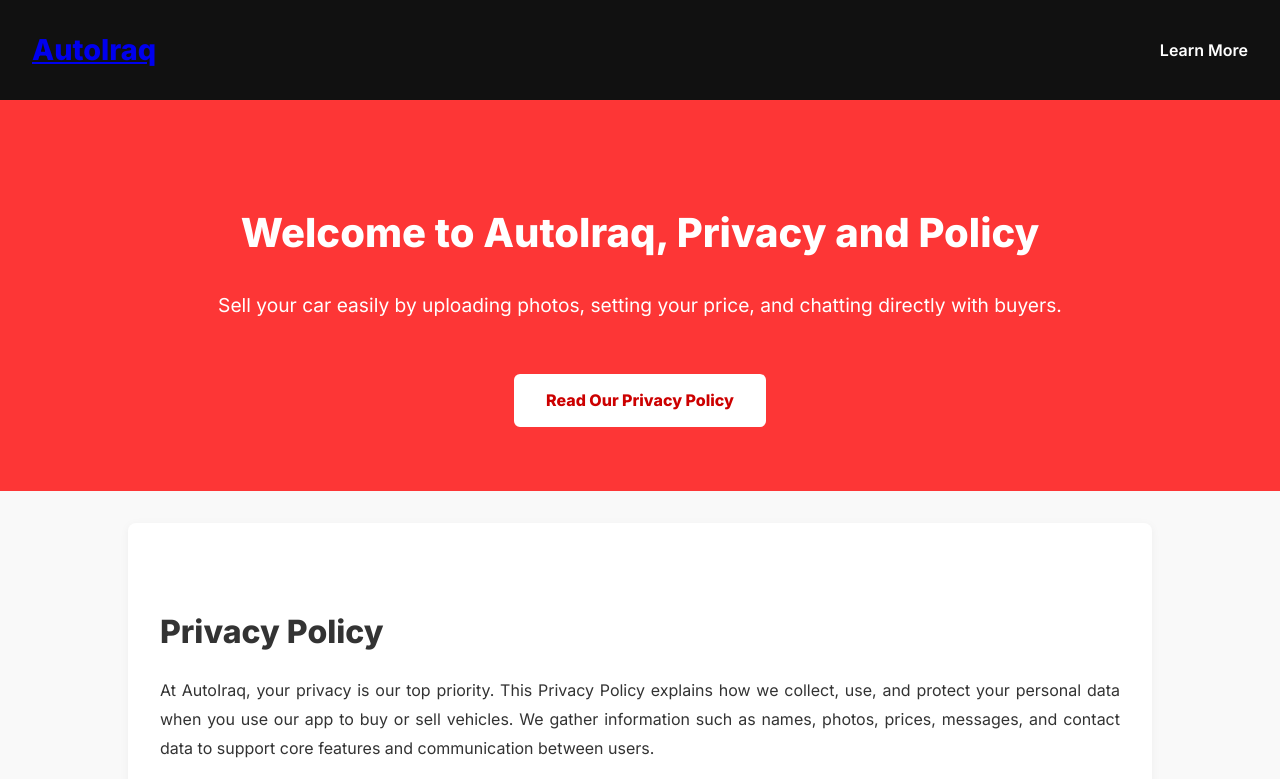
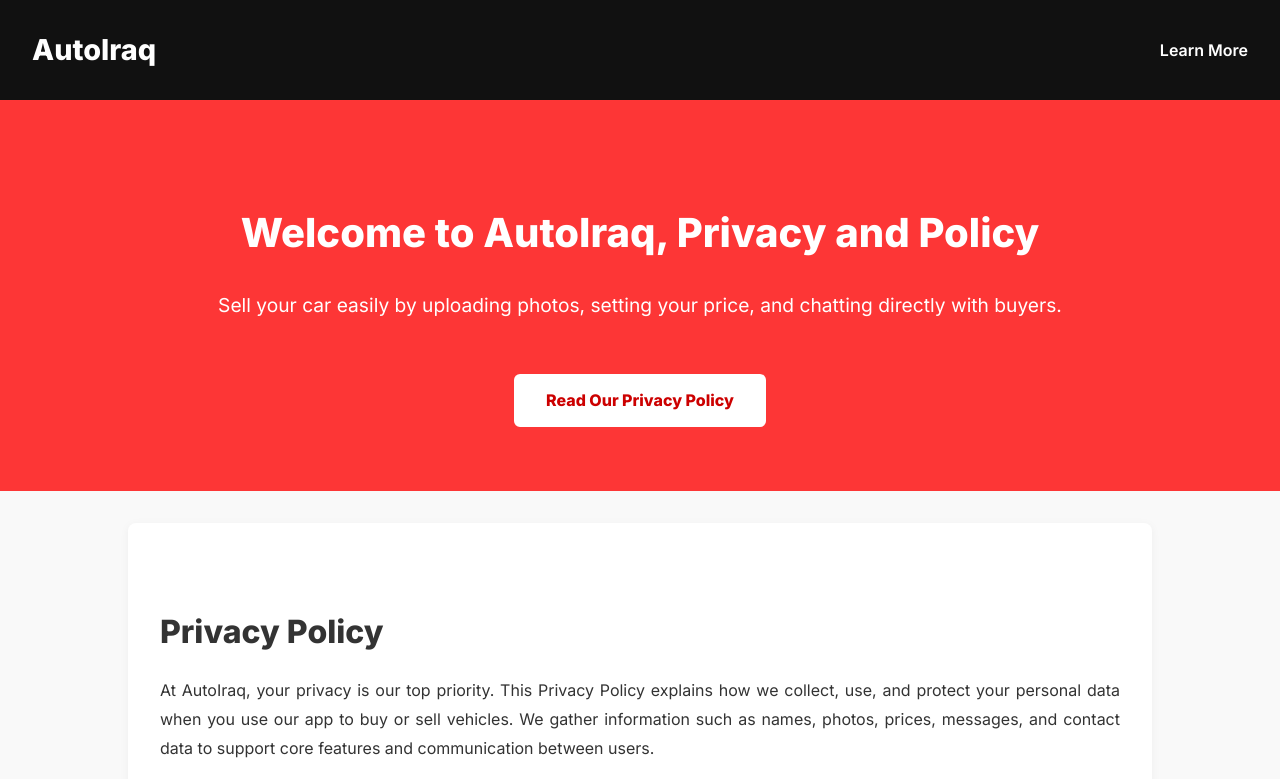
Before and after one commit to autoiraqapps/AutoIraq.PrivacyPolicy, a plain HTML site: page index.html in a window 1280 px wide. Shown: the top 779 px of the page. Drawn offline with Linux system fonts and the light colour scheme.

Commit message:
Add files via upload

```diff
--- a/index.html
+++ b/index.html
@@ -116,6 +116,16 @@ footer {
     margin-top: 1rem;
   }
 }
+
+h1 a {
+      text-decoration: none;  /* Removes underline */
+      color: white;           /* Makes text white */
+    }
+
+    h1 a:hover {
+      text-decoration: none;  /* Keeps no underline on hover */
+      color: white;           /* Keeps color white on hover */
+    }
 </style>
 </head>
 <body>
```
